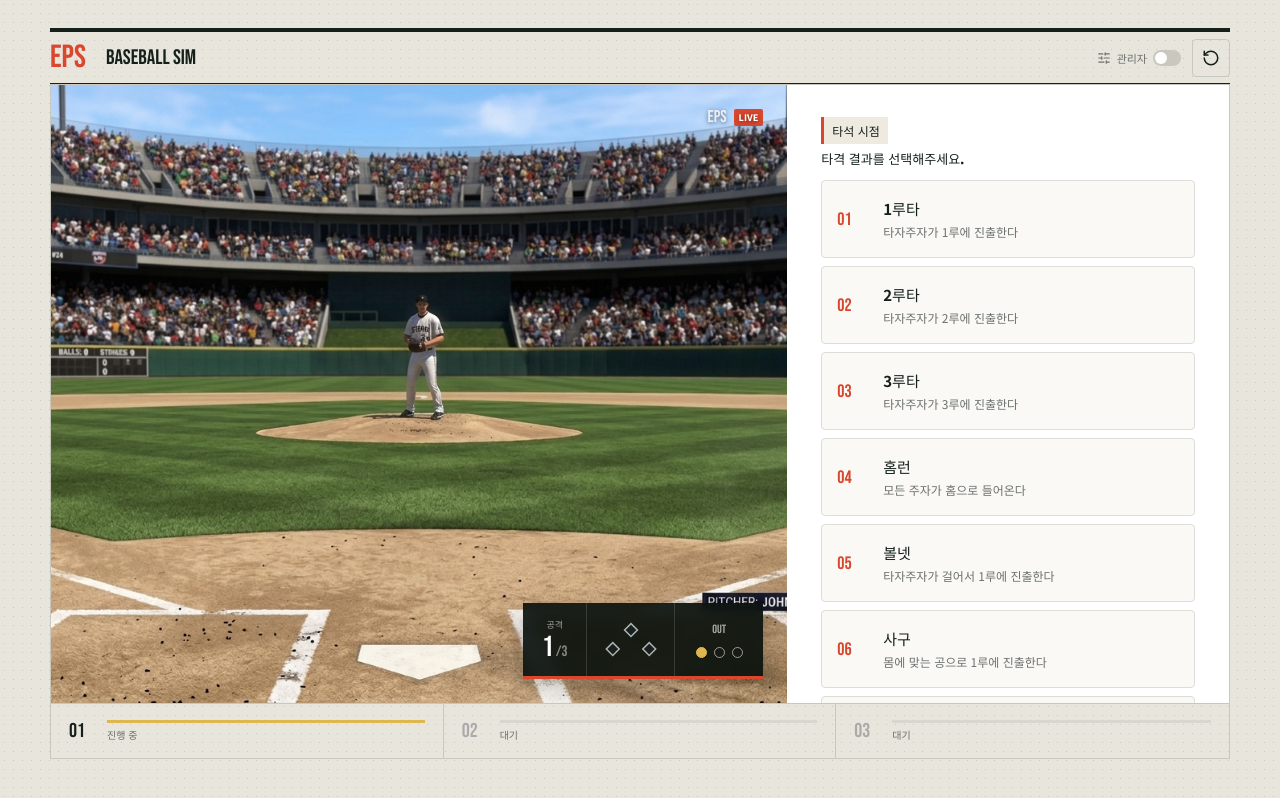
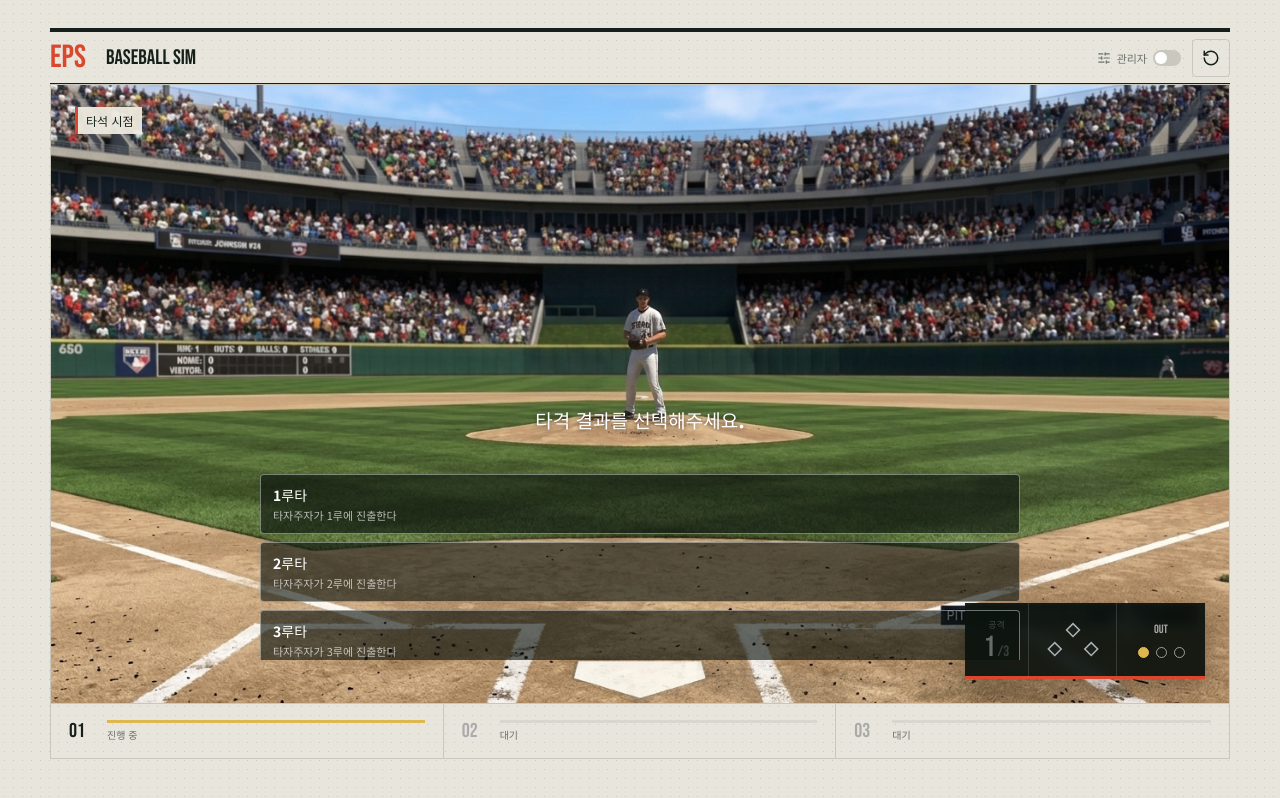
Before and after one commit to Suntherebirth/EPS_game, a React (Vite) app: page / in a window 1280 px wide. Built offline with nearby package versions, Linux system fonts and the light colour scheme.

Commit message:
1차 리디자인 - 영역 통일

```diff
--- a/src/App.css
+++ b/src/App.css
@@ -35,11 +35,11 @@ button { font: inherit; }
 .base-third { top: 25px; left: 2px; }
 .base-first { top: 25px; right: 2px; }
 
-.game-grid { display: grid; grid-template-columns: minmax(0, 1.25fr) minmax(340px, .75fr); height: clamp(500px, calc(100svh - 180px), 720px); border: 1px solid var(--line); }
-.media-stage { position: relative; min-height: 0; overflow: hidden; color: white; background-color: var(--green); background-image: linear-gradient(rgba(9,31,22,.12), rgba(9,31,22,.12)), repeating-linear-gradient(100deg, transparent 0, transparent 64px, rgba(255,255,255,.018) 64px, rgba(255,255,255,.018) 128px); }
+.game-grid { position: relative; height: clamp(500px, calc(100svh - 180px), 720px); border: 1px solid var(--line); }
+.media-stage { position: relative; height: 100%; min-height: 0; overflow: hidden; color: white; background-color: var(--green); background-image: linear-gradient(rgba(9,31,22,.12), rgba(9,31,22,.12)), repeating-linear-gradient(100deg, transparent 0, transparent 64px, rgba(255,255,255,.018) 64px, rgba(255,255,255,.018) 128px); }
 .media-stage video, .media-stage img { position: absolute; inset: 0; width: 100%; height: 100%; object-fit: cover; }
-.broadcast-watermark { position: absolute; z-index: 2; top: 22px; right: 24px; display: flex; align-items: center; gap: 7px; color: rgba(255,255,255,.82); font: 17px 'Bebas Neue', sans-serif; text-shadow: 0 1px 4px rgba(0,0,0,.5); }
-.broadcast-watermark span { padding: 2px 5px; color: white; border-radius: 2px; background: var(--red); font-size: 9px; font-family: 'Noto Sans KR', sans-serif; font-weight: 800; }
+.media-view-label { position: absolute; z-index: 2; top: 22px; left: 24px; display: inline-flex; padding: 5px 8px; border-left: 3px solid var(--red); color: var(--ink); background: rgba(238,234,224,.94); font-size: 12px; font-weight: 800; text-shadow: 0 1px 2px rgba(255,255,255,.35); }
+.media-view-label.surprise-chip { color: #7d2417; border-left-color: var(--gold); background: rgba(255,241,199,.94); box-shadow: inset 0 0 0 1px rgba(223,183,79,.45); animation: surprise-chip-flash .9s ease-in-out infinite alternate; }
 .broadcast-bug { position: absolute; z-index: 2; right: 24px; bottom: 24px; height: 76px; display: grid; grid-template-columns: 64px 88px 88px; align-items: center; color: white; border-bottom: 3px solid var(--red); background: rgba(10, 18, 14, .92); box-shadow: 0 8px 24px rgba(0,0,0,.24); backdrop-filter: blur(6px); }
 .broadcast-plate { height: 100%; display: flex; flex-direction: column; align-items: center; justify-content: center; border-right: 1px solid rgba(255,255,255,.14); }
 .broadcast-plate span { color: rgba(255,255,255,.58); font-size: 9px; font-weight: 700; }
@@ -54,42 +54,47 @@ button { font: inherit; }
 .broadcast-outs i.on { border-color: var(--gold); background: var(--gold); }
 .eyebrow { margin: 24px 0 8px; color: var(--gold); font: 18px 'Bebas Neue', sans-serif; }
 
-.decision-panel { min-height: 0; padding: 32px 34px 38px; overflow-y: auto; background: #fff; }
+.decision-panel { position: absolute; z-index: 3; inset: 0; max-height: none; padding: 0; overflow: visible; color: white; pointer-events: none; }
 .panel-heading { min-height: 32px; }
 .view-chip { display: inline-flex; padding: 5px 8px; border-left: 3px solid var(--red); color: var(--ink); background: #eeeae0; font-size: 12px; font-weight: 800; }
 .view-chip.surprise-chip { color: #7d2417; border-left-color: var(--gold); background: #fff1c7; box-shadow: inset 0 0 0 1px rgba(223,183,79,.45); animation: surprise-chip-flash .9s ease-in-out infinite alternate; }
-.result-notice { margin: 0 0 18px; padding: 15px 16px; border-left: 3px solid var(--red); background: #f4f1e7; animation: announce-play .42s cubic-bezier(.2, .8, .2, 1); }
-.result-notice > span { display: block; margin-bottom: 8px; color: var(--red); font-size: 11px; font-weight: 800; }
-.result-notice strong { display: block; color: var(--ink); font-size: 25px; line-height: 1.35; }
-.result-notice p { margin: 8px 0 0; color: var(--muted); font-size: 14px; }
+.result-notice { margin: 0 0 18px; padding: 16px 18px; border-left: 3px solid #f05a43; background: rgba(7,14,11,.88); animation: announce-play .42s cubic-bezier(.2, .8, .2, 1); }
+.result-notice > span { display: block; margin-bottom: 8px; color: #ff947f; font-size: 11px; font-weight: 800; letter-spacing: .04em; }
+.result-notice strong { display: block; color: #fff; font-size: 23px; line-height: 1.35; }
+.result-notice p { margin: 8px 0 0; color: rgba(255,255,255,.76); font-size: 14px; }
 .message-flow { display: flex; flex-direction: column; gap: 10px; }
 .message-flow-entry { display: contents; }
-.message-flow-connector { display: block; color: var(--muted); font-size: 12px; font-weight: 800; text-align: center; }
-.message-flow-message strong { display: block; color: var(--ink); font-size: 25px; line-height: 1.35; }
-.message-flow-message p { margin: 8px 0 0; color: var(--muted); font-size: 14px; }
-.message-flow-message.surprise-message strong { color: #7d2417; }
-.message-flow-message.surprise-message p { color: #9b6a13; font-weight: 800; }
-.message-flow-message.normal-message.positive p { color: #18704f; font-weight: 800; }
-.message-flow-message.normal-message.negative p { color: #b33325; font-weight: 800; }
-.message-flow-message.normal-message.caution p { color: #9b6a13; font-weight: 800; }
-.message-flow-message.positive p { color: #18704f; font-weight: 800; }
-.message-flow-message.negative p { color: #b33325; font-weight: 800; }
-.message-flow-message.caution p { color: #9b6a13; font-weight: 800; }
+.message-flow-connector { display: block; color: rgba(255,255,255,.52); font-size: 12px; font-weight: 800; text-align: center; }
+.message-flow-message strong { display: block; color: #fff; font-size: 23px; line-height: 1.35; }
+.message-flow-message p { margin: 8px 0 0; color: rgba(255,255,255,.76); font-size: 14px; }
+.message-flow-message.surprise-message strong { color: #ffe49a; }
+.message-flow-message.surprise-message p { color: #ffd875; font-weight: 800; }
+.message-flow-message.normal-message.positive p { color: #76e0b4; font-weight: 800; }
+.message-flow-message.normal-message.negative p { color: #ff9a8c; font-weight: 800; }
+.message-flow-message.normal-message.caution p { color: #ffd875; font-weight: 800; }
+.message-flow-message.positive p { color: #76e0b4; font-weight: 800; }
+.message-flow-message.negative p { color: #ff9a8c; font-weight: 800; }
+.message-flow-message.caution p { color: #ffd875; font-weight: 800; }
 .message-flow-message.positive p, .message-flow-message.negative p { text-align: center; }
-.surprise-event-panel .result-notice { border-left-color: var(--gold); background: #fffaf0; box-shadow: inset 0 0 0 1px rgba(223,183,79,.35); }
+.surprise-event-panel .result-notice { border-left-color: #f3c957; background: rgba(25,20,8,.9); box-shadow: inset 0 0 0 1px rgba(243,201,87,.35); }
 .surprise-event-panel .result-notice > span,
 .surprise-event-panel .action-instruction,
-.surprise-event-panel .admin-console > span { color: #84621d; }
-.surprise-event-panel .result-context { border-left-color: var(--gold); background: rgba(255,241,199,.55); }
-.surprise-event-panel .result-context small { color: #9b6a13; }
-.surprise-event-panel .choices button { border-color: rgba(184,150,66,.6); background: #fffaf0; }
-.surprise-event-panel .choices button:hover { border-color: #b89642; background: #fff1c7; }
-.surprise-event-panel .choice-index { color: #9b6a13; }
-.surprise-event-panel .admin-console { border-color: #b89642; background: #fffaf0; }
-.action-instruction { margin: 0 0 12px; color: var(--ink); font-size: 13px; font-weight: 800; }
+.surprise-event-panel .admin-console > span { color: #ffe49a; }
+.surprise-event-panel .result-context { border-left-color: #f3c957; background: rgba(25,20,8,.82); }
+.surprise-event-panel .result-context small { color: #ffe49a; }
+.surprise-event-panel .choices button { border-color: rgba(243,201,87,.58); background: rgba(25,20,8,.78); }
+.surprise-event-panel .choices button:hover { border-color: #f3c957; background: rgba(55,42,12,.9); }
+.surprise-event-panel .choice-index { color: #ffe49a; }
+.surprise-event-panel .admin-console { border-color: rgba(243,201,87,.7); background: rgba(25,20,8,.78); }
+.action-instruction { position: absolute; top: 54%; left: 50%; margin: 0; transform: translate(-50%, -50%); color: white; font-size: 19px; font-weight: 800; text-align: center; text-shadow: 0 1px 5px rgba(0,0,0,.5); }
 .admin-console { margin: 0 0 18px; padding: 12px; border: 1px dashed #b89642; background: #fffaf0; }
 .admin-console > span { display: block; margin: 0 0 9px; color: #84621d; font-size: 11px; font-weight: 800; }
-.choices { display: flex; flex-direction: column; gap: 8px; }
+.choices { display: grid; grid-template-columns: repeat(2, minmax(0, 1fr)); gap: 8px; }
+.runner-choices { column-gap: 18%; row-gap: 16px; }
+.decision-panel > .choices { position: absolute; top: 63%; left: 50%; width: min(760px, calc(100% - 48px)); max-height: 30%; overflow-y: auto; transform: translateX(-50%); pointer-events: auto; }
+.decision-panel > .admin-console { position: absolute; top: 63%; left: 50%; width: min(760px, calc(100% - 48px)); max-height: 30%; overflow-y: auto; margin: 0; transform: translateX(-50%); pointer-events: auto; }
+.result-notice { position: absolute; top: 24px; right: 24px; width: min(410px, calc(100% - 48px)); margin: 0; pointer-events: auto; border: 1px solid rgba(255,255,255,.24); border-left: 3px solid var(--red); background: rgba(10,18,14,.78); box-shadow: 0 10px 26px rgba(0,0,0,.24); backdrop-filter: blur(10px); }
+.play-result { position: absolute; top: 50%; left: 50%; width: min(500px, calc(100% - 48px)); padding: 24px; transform: translate(-50%, -50%); pointer-events: auto; border: 1px solid rgba(255,255,255,.28); background: rgba(10,18,14,.82); box-shadow: 0 12px 32px rgba(0,0,0,.28); }
 
 @keyframes announce-play {
   0% { opacity: 0; transform: translateY(10px); border-left-color: var(--gold); }
@@ -110,13 +115,13 @@ button { font: inherit; }
 .batting-choices button { min-height: 86px; grid-template-columns: 28px 1fr; }
 .batting-choices button svg { display: none; }
 .admin-batting-choices { padding: 12px; border: 1px dashed #b89642; background: #fffaf0; }
-.choices button { width: 100%; min-height: 78px; display: grid; grid-template-columns: 34px 1fr 20px; gap: 12px; align-items: center; padding: 14px 15px; text-align: left; color: var(--ink); border: 1px solid #dcddd7; border-radius: 4px; background: #faf9f5; cursor: pointer; transition: transform .16s ease, border-color .16s ease, background .16s ease; }
-.choices button:hover { transform: translateX(4px); border-color: var(--green); background: #f2f6f2; }
+.choices button { width: 100%; min-height: 54px; display: grid; grid-template-columns: 1fr 18px; gap: 9px; align-items: center; padding: 10px 12px; text-align: left; color: white; border: 1px solid rgba(255,255,255,.4); border-radius: 4px; background: rgba(10,18,14,.62); cursor: pointer; transition: border-color .16s ease, background .16s ease, transform .16s ease; }
+.choices button:hover { transform: translateX(3px); border-color: rgba(255,255,255,.82); background: rgba(10,18,14,.8); }
 .choice-index { color: var(--red); font: 18px 'Bebas Neue', sans-serif; }
 .choices strong, .choices small { display: block; }
-.choices strong { margin-bottom: 4px; font-size: 15px; }
-.choices small { color: var(--muted); font-size: 12px; }
-.choices svg { color: #999d98; }
+.choices strong { margin-bottom: 2px; font-size: 14px; }
+.choices small { color: rgba(255,255,255,.68); font-size: 11px; }
+.choices svg { color: rgba(255,255,255,.65); }
 
 .play-result { padding-top: 24px; border-top: 1px solid var(--line); }
 .play-result .eyebrow { margin-top: 0; }
@@ -161,12 +166,20 @@ button { font: inherit; }
 @media (max-width: 760px) {
   .app-shell { width: 100%; padding: 0 0 24px; }
   .brand-bar { padding: 0 16px; border-top: 0; }
-  .game-grid { display: block; height: auto; border-inline: 0; }
-  .media-stage { min-height: 330px; padding: 28px 22px; }
-  .broadcast-watermark { top: 16px; right: 16px; }
+  .game-grid { height: auto; border-inline: 0; }
+  .media-stage { min-height: 330px; height: 330px; padding: 28px 22px; }
+  .media-view-label { top: 16px; left: 16px; }
   .broadcast-bug { right: 16px; bottom: 16px; }
-  .decision-panel { padding: 28px 18px; overflow-y: visible; }
+  .decision-panel { position: relative; display: block; max-height: none; padding: 28px 18px; overflow-y: visible; color: var(--ink); background: #fff; }
   .panel-heading { min-height: 82px; }
+  .action-instruction { position: static; margin: 0 0 12px; transform: none; color: var(--ink); font-size: 13px; text-align: left; text-shadow: none; }
+  .decision-panel > .choices, .decision-panel > .admin-console { position: static; width: auto; max-height: none; overflow: visible; transform: none; }
+  .choices { grid-template-columns: 1fr; }
+  .result-notice, .play-result { position: static; width: auto; transform: none; }
+  .choices button { color: var(--ink); border-color: #dcddd7; background: #faf9f5; }
+  .choices button:hover { border-color: var(--green); background: #f2f6f2; }
+  .choices small { color: var(--muted); }
+  .choices svg { color: #999d98; }
   .batting-choices { grid-template-columns: 1fr; }
   .progress-strip { border-inline: 0; }
   .progress-strip > div { padding: 12px 8px; grid-template-columns: 20px 1fr; gap: 5px; }
--- a/src/App.tsx
+++ b/src/App.tsx
@@ -37,11 +37,11 @@ function BaseDiamond({ bases, playerBase }: { bases: Base[]; playerBase?: number
   </div>
 }
 
-function MediaStage({ situation, plateAppearance, playerBase, videoUrl, imageUrl }: { situation: Situation; plateAppearance: number; playerBase: number | null; videoUrl?: string; imageUrl?: string }) {
+function MediaStage({ situation, plateAppearance, playerBase, viewLabel, isSurpriseEvent, videoUrl, imageUrl }: { situation: Situation; plateAppearance: number; playerBase: number | null; viewLabel?: string | null; isSurpriseEvent?: boolean; videoUrl?: string; imageUrl?: string }) {
   return <section className="media-stage" aria-live="polite">
     {videoUrl && <video src={videoUrl} autoPlay muted playsInline controls />}
     {!videoUrl && imageUrl && <img src={imageUrl} alt="" />}
-    <div className="broadcast-watermark"><strong>EPS</strong><span>LIVE</span></div>
+    {viewLabel && <div className={`media-view-label ${isSurpriseEvent ? 'surprise-chip' : ''}`}>{viewLabel}</div>}
     <div className="broadcast-bug">
       <div className="broadcast-plate"><span>공격</span><strong>{plateAppearance}<small>/3</small></strong></div>
       <div className="broadcast-runners"><BaseDiamond bases={situation.bases} playerBase={playerBase} /></div>
@@ -129,14 +129,18 @@ function App() {
 
   const node = OFFENSE_CORE_PACK.nodes[scenario.nodeId]
   const displayedSituation = { outs: scenario.context.outs, bases: scenario.context.bases as Base[] }
-  const currentViewBase = node.tags?.includes('player-position-view') ? scenario.context.playerBase : node.view.split(':')[1] === 'first' ? 1 : node.view.split(':')[1] === 'second' ? 2 : 3
+  const nodeViewBase = node.view === 'runner:first' ? 1 : node.view === 'runner:second' ? 2 : node.view === 'runner:third' ? 3 : null
+  const currentViewBase = node.tags?.includes('player-position-view') && nodeViewBase === 1 ? scenario.context.playerBase : nodeViewBase
+  const imageView = currentViewBase ? `runner:${currentViewBase === 1 ? 'first' : currentViewBase === 2 ? 'second' : 'third'}` : node.view
   const viewLabel = node.view.startsWith('runner:') && currentViewBase
     ? `${currentViewBase}루 주자 시점`
     : node.view === 'batter' ? '타석 시점' : null
   const isSurpriseEvent = node.tags?.includes('surprise-event')
   const highlightedViewLabel = isSurpriseEvent && viewLabel ? `${viewLabel} : 돌발 이벤트!` : viewLabel
   const availableChoices = getAvailableScenarioChoices(OFFENSE_CORE_PACK, scenario)
-  const choiceDescription = node.type === 'choice' && node.tags?.includes('player-position-view') && currentViewBase && node.description
+  const choiceDescription = node.type === 'choice' && isSurpriseEvent && currentViewBase
+    ? `${currentViewBase}루 주자: 돌발 상황 대처`
+    : node.type === 'choice' && node.tags?.includes('player-position-view') && currentViewBase && node.description
     ? node.description.startsWith(`${currentViewBase}루 주자:`) ? node.description : `${currentViewBase}루 주자: ${node.description}`
     : node.type === 'choice' ? node.description : undefined
   const announcementMessages = scenario.context.announcement
@@ -156,9 +160,8 @@ function App() {
   return <main className="app-shell">
     <header className="brand-bar"><div><b className="brand-mark">EPS</b><span>BASEBALL SIM</span></div><div className="header-controls"><label className="admin-toggle"><SlidersHorizontal size={14} /><span>관리자</span><input type="checkbox" checked={adminMode} onChange={(event) => toggleAdminMode(event.target.checked)} aria-label="관리자 콘솔" /><i /></label><button className="icon-button" type="button" onClick={resetGame} title="새 경기" aria-label="새 경기"><RotateCcw size={18} /></button></div></header>
     <div className="game-grid">
-      <MediaStage situation={displayedSituation} plateAppearance={plateAppearance} playerBase={scenario.context.playerBase} imageUrl={VIEW_IMAGES[node.view]} />
-      <section className={`decision-panel ${isSurpriseEvent ? 'surprise-event-panel' : ''}`}>
-        {highlightedViewLabel && <div className="panel-heading"><span className={`view-chip ${isSurpriseEvent ? 'surprise-chip' : ''}`}>{highlightedViewLabel}</span></div>}
+      <MediaStage situation={displayedSituation} plateAppearance={plateAppearance} playerBase={scenario.context.playerBase} viewLabel={highlightedViewLabel} isSurpriseEvent={isSurpriseEvent} imageUrl={VIEW_IMAGES[imageView]} />
+      <section className={`decision-panel ${isSurpriseEvent ? 'surprise-event-panel' : ''} ${scenario.context.announcement ? 'has-announcement' : ''}`}>
         {scenario.context.announcement && <aside className={`result-notice ${scenario.context.announcement.tone ?? 'neutral'}`} aria-live="polite" key={`${scenario.context.announcement.title}:${scenario.context.announcement.detail}`}>
           <span>방금 일어난 일</span>
           <div className="message-flow">
@@ -172,9 +175,9 @@ function App() {
           </div>
         </aside>}
         {phase === 'playing' && actionInstruction && <p className="action-instruction">{actionInstruction}</p>}
-        {phase === 'playing' && node.type === 'batting' && (node.mode === 'direct' || adminMode) && <div className={`choices batting-choices ${adminMode && node.mode === 'random' ? 'admin-batting-choices' : ''}`}>{BATTING_EVENTS.filter((event) => node.eventIds.includes(event.kind) && (node.mode === 'random' ? adminMode : ['single', 'double', 'triple', 'homeRun', 'walk', 'hitByPitch', 'strikeout', 'groundOut', 'infieldFly', 'flyOut'].includes(event.kind))).map((event, index) => <button type="button" onClick={() => chooseBatting(event.kind)} key={event.kind}><span className="choice-index">{String(index + 1).padStart(2, '0')}</span><span><strong>{event.label}</strong><small>{event.description}</small></span><ChevronRight size={18} /></button>)}</div>}
-        {phase === 'playing' && node.type === 'choice' && <div className="choices runner-choices">{availableChoices.map((choice, index) => <button type="button" onClick={() => chooseOption(choice.id)} key={choice.id}><span className="choice-index">{String(index + 1).padStart(2, '0')}</span><span><strong>{choice.label}</strong>{choice.description && <small>{choice.description}</small>}</span><ChevronRight size={18} /></button>)}</div>}
-        {phase === 'playing' && adminMode && node.type === 'chance' && <div className="admin-console"><span>관리자 콘솔 · 확률 결과 선택</span><div className="choices runner-choices">{node.outcomes.map((outcome, index) => <button type="button" onClick={() => chooseChanceOutcome(outcome.id)} key={outcome.id}><span className="choice-index">{String(index + 1).padStart(2, '0')}</span><span><strong>{outcome.label ?? `${node.title} ${outcome.id}`}</strong><small>확률 {Math.round(outcome.weight * 100)}%</small></span><ChevronRight size={18} /></button>)}</div></div>}
+        {phase === 'playing' && node.type === 'batting' && (node.mode === 'direct' || adminMode) && <div className={`choices batting-choices ${adminMode && node.mode === 'random' ? 'admin-batting-choices' : ''}`}>{BATTING_EVENTS.filter((event) => node.eventIds.includes(event.kind) && (node.mode === 'random' ? adminMode : ['single', 'double', 'triple', 'homeRun', 'walk', 'hitByPitch', 'strikeout', 'groundOut', 'infieldFly', 'flyOut'].includes(event.kind))).map((event) => <button type="button" onClick={() => chooseBatting(event.kind)} key={event.kind}><span><strong>{event.label}</strong><small>{event.description}</small></span><ChevronRight size={18} /></button>)}</div>}
+        {phase === 'playing' && node.type === 'choice' && <div className="choices runner-choices">{availableChoices.map((choice) => <button type="button" onClick={() => chooseOption(choice.id)} key={choice.id}><span><strong>{choice.label}</strong>{choice.description && <small>{choice.description}</small>}</span><ChevronRight size={18} /></button>)}</div>}
+        {phase === 'playing' && adminMode && node.type === 'chance' && <div className="admin-console"><span>관리자 콘솔 · 확률 결과 선택</span><div className="choices runner-choices">{node.outcomes.map((outcome) => <button type="button" onClick={() => chooseChanceOutcome(outcome.id)} key={outcome.id}><span><strong>{outcome.label ?? `${node.title} ${outcome.id}`}</strong><small>확률 {Math.round(outcome.weight * 100)}%</small></span><ChevronRight size={18} /></button>)}</div></div>}
         {phase === 'between' && <div className="play-result"><p className="eyebrow">PLAY COMPLETE</p><h3>{records.at(-1)?.result}</h3><p>{plateAppearance === 3 ? '모든 타석이 끝났습니다.' : '다음 타석은 새로운 상황에서 시작합니다.'}</p><button className="primary-button" type="button" onClick={continueGame}>{plateAppearance === 3 ? '결과 보기' : '다음 타석'} <ChevronRight size={18} /></button></div>}
       </section>
     </div>
```
Also changed, not shown: src/game/packs/emptyBasesSingleNodes.ts (+14 -2 lines), 1 other file (tests, documents, lock files or other folders).
